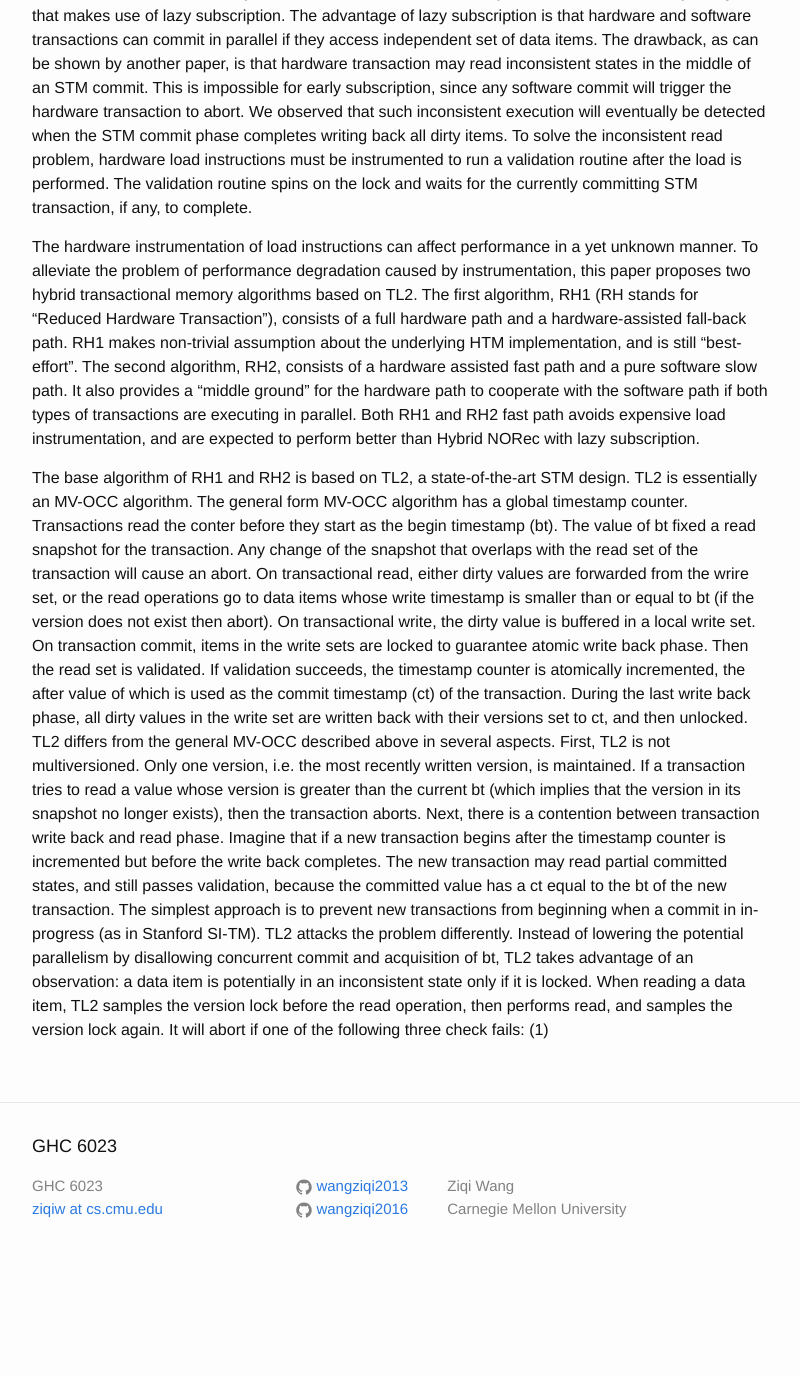
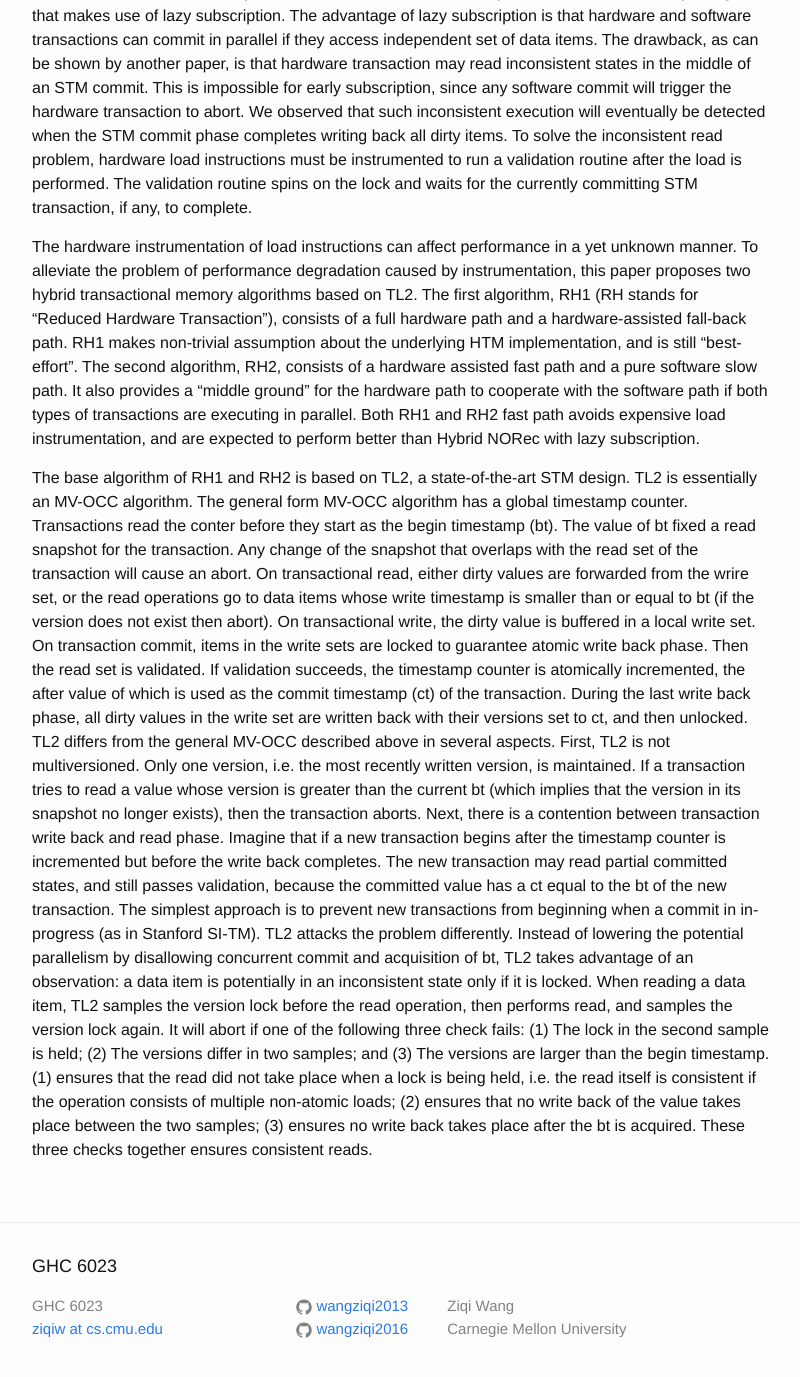
Before and after one commit to wangziqi2013/wangziqi2013.github.io, a Jekyll site: the page built from _posts/2018-05-30-Reduced-HTM.markdown, in a window 1280 px wide and 1400 px high, scrolled down 1001 px. Shown: the top 1377 px of the window, without its empty margins (238-1038 px from the left). Built offline with Jekyll 4.4.1, drawn with Linux system fonts in a browser that asks for light colours; before the commit the page ends 2281 px from its top, so only the background shows below that.

Commit message:
Finish TL2

```diff
--- a/_posts/2018-05-30-Reduced-HTM.markdown
+++ b/_posts/2018-05-30-Reduced-HTM.markdown
@@ -72,4 +72,8 @@ prevent new transactions from beginning when a commit in in-progress (as in Stan
 Instead of lowering the potential parallelism by disallowing concurrent commit and acquisition of bt, TL2 takes advantage of an
 observation: a data item is potentially in an inconsistent state only if it is locked. When reading a data item, TL2 samples
 the version lock before the read operation, then performs read, and samples the version lock again. It will abort if one of the
-following three check fails: (1)
+following three check fails: (1) The lock in the second sample is held; (2) The versions differ in two samples; and (3) The versions are
+larger than the begin timestamp. (1) ensures that the read did not take place when a lock is being held, i.e. the read itself
+is consistent if the operation consists of multiple non-atomic loads; (2) ensures that no write back of the value takes place
+between the two samples; (3) ensures no write back takes place after the bt is acquired. These three checks together
+ensures consistent reads.
```
